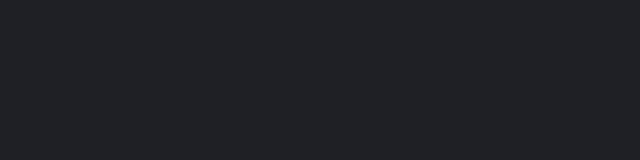
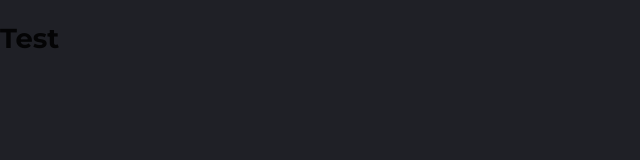
Before and after one commit to BharathxD/Finnex, a React (Vite) app in the folder client/: page / in a window 1280 px wide. Shown: the top 160 px of the page, without its empty margins (0-640 px from the left). Built offline with nearby package versions, Linux system fonts and the light colour scheme.

Commit message:
Finished setting up Material UI

```diff
--- a/client/src/App.tsx
+++ b/client/src/App.tsx
@@ -1,7 +1,18 @@
 import "@/App.css";
+import { CssBaseline, ThemeProvider, createTheme } from "@mui/material";
+import { themeSettings } from "./theme";
+import { useMemo } from "react";
 
 const App = () => {
-  return <div className="App"></div>;
+  const theme = useMemo(() => createTheme(themeSettings), []);
+  return (
+    <>
+      <ThemeProvider theme={theme}>
+        <CssBaseline />
+        <h1>Test</h1>
+      </ThemeProvider>
+    </>
+  );
 };
 
 export default App;
--- a/client/src/index.css
+++ b/client/src/index.css
@@ -1,36 +1,7 @@
-@import-normalize;
 @import url("https://fonts.googleapis.com/css2?family=Montserrat:ital,wght@0,100;0,200;0,300;0,400;0,500;0,600;0,700;0,800;0,900;1,100;1,200;1,300;1,400;1,500;1,600;1,700;1,800;1,900&display=swap");
 
 :root {
-  --var-bg-color: #1f2026
-}
-
-*,
-*::before,
-*::after {
-  box-sizing: border-box;
-}
-
-body,
-h1,
-h2,
-h3,
-h4,
-p,
-figure,
-blockquote,
-dl,
-dd {
-  margin: 0;
-}
-
-ul[role="list"],
-ol[role="list"] {
-  list-style: none;
-}
-
-html:focus-within {
-  scroll-behavior: smooth;
+  --var-bg-color: #1f2026;
 }
 
 html,
@@ -42,41 +13,3 @@ body,
   font-family: "Montserrat", sans-serif;
   background-color: var(--var-bg-color);
 }
-
-body {
-  min-height: 100vh;
-  text-rendering: optimizeSpeed;
-  line-height: 1.5;
-}
-
-a:not([class]) {
-  text-decoration-skip-ink: auto;
-}
-
-img,
-picture {
-  max-width: 100%;
-  display: block;
-}
-
-input,
-button,
-textarea,
-select {
-  font: inherit;
-}
-
-@media (prefers-reduced-motion: reduce) {
-  html:focus-within {
-    scroll-behavior: auto;
-  }
-
-  *,
-  *::before,
-  *::after {
-    animation-duration: 0.01ms !important;
-    animation-iteration-count: 1 !important;
-    transition-duration: 0.01ms !important;
-    scroll-behavior: auto !important;
-  }
-}
--- a/client/src/main.tsx
+++ b/client/src/main.tsx
@@ -1,6 +1,6 @@
 import React from "react";
 import ReactDOM from "react-dom/client";
-import App from "@/App";
+import App from "./App";
 import "@/index.css";
 
 ReactDOM.createRoot(document.getElementById("root") as HTMLElement).render(
--- a/client/tsconfig.json
+++ b/client/tsconfig.json
@@ -16,7 +16,7 @@
     "noEmit": true,
     "jsx": "react-jsx",
     "types": ["vite/client"],
-    "paths": {"@/*":["./src/*"]}
+    "paths": { "@/*": ["./src/* "] }
   },
   "include": ["src"],
   "references": [{ "path": "./tsconfig.node.json" }]
```
Also changed, not shown: client/package.json (+7 -1 lines), client/src/expanded-theme.ts (added, +12 -0 lines), client/src/theme.ts (+5 -4 lines), client/.eslintrc.json, 2 other files (tests, documents, lock files or other folders).
